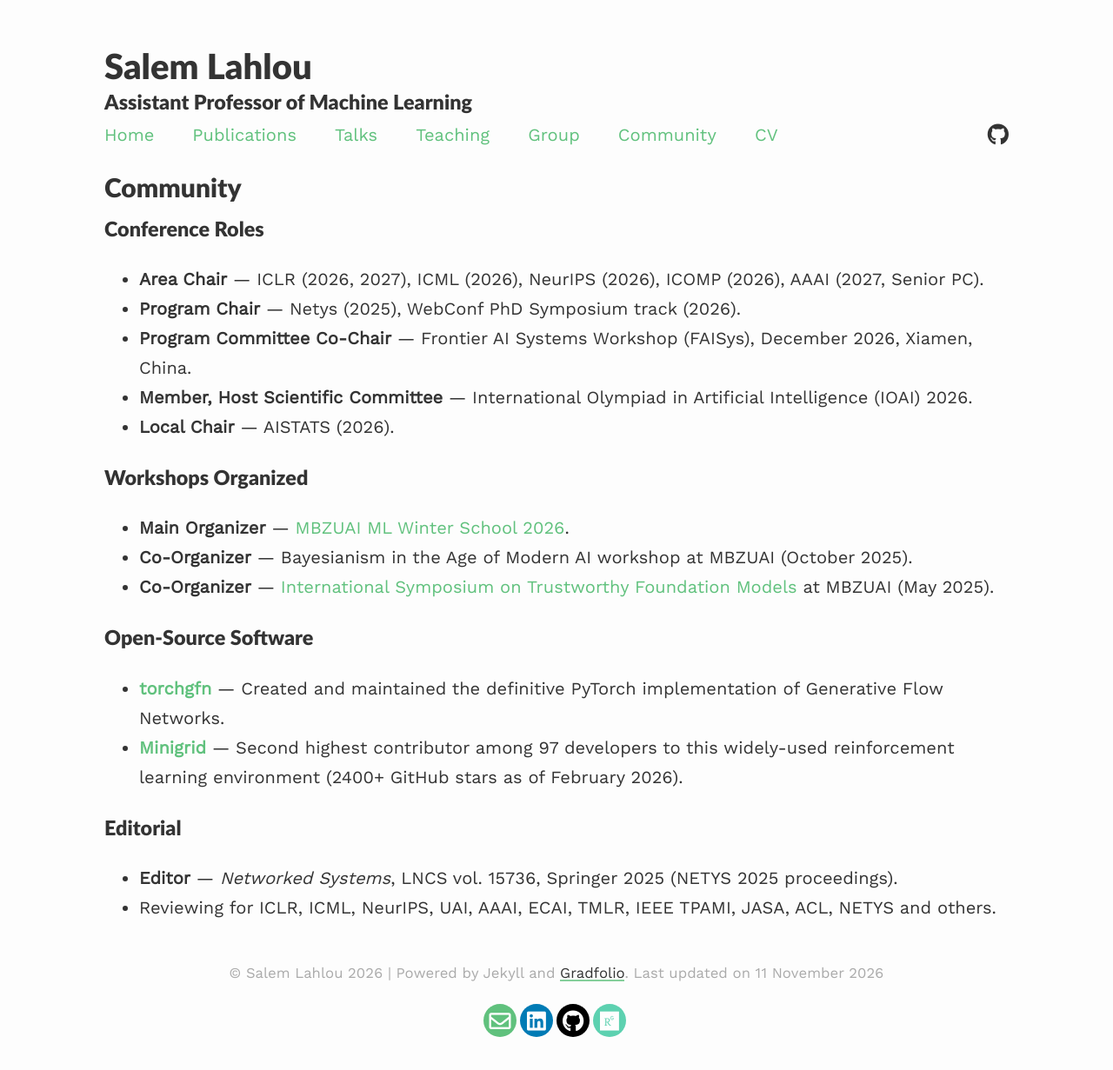
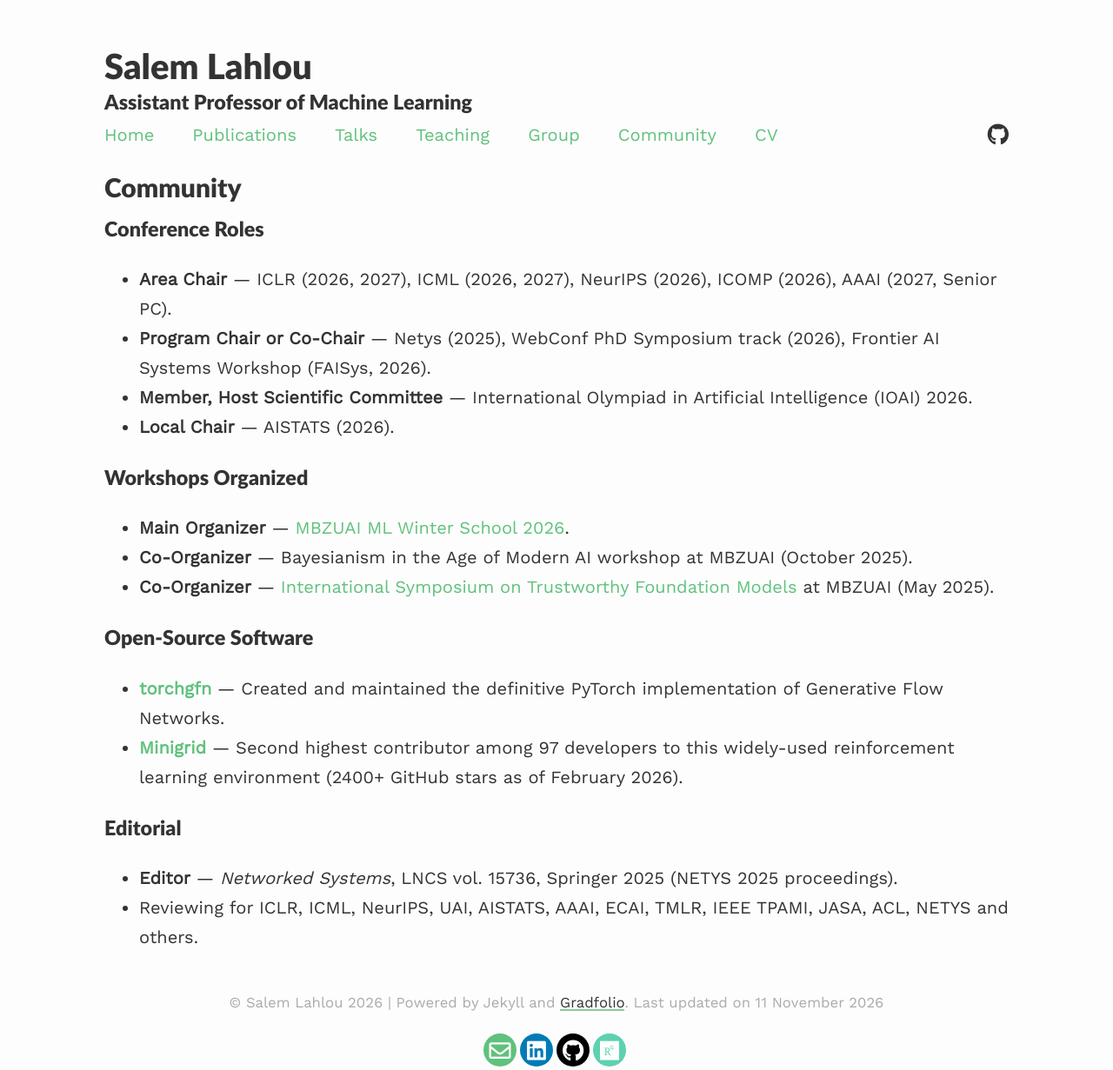
Before and after one commit to saleml/saleml.github.io, a Jekyll site: the page built from _pages/community.md, in a window 1280 px wide. Shown: the whole page at 87% size. Built offline with Jekyll 4.4.1, drawn with Linux system fonts in a browser that asks for light colours; nearby versions of some CDN libraries; a style sheet for code colours, icons or effects is not loaded; before the commit the page ends 1197 px from its top, so only the background shows below that.

Commit message:
Auto-sync from CV repo (c4106d1)

```diff
--- a/_pages/community.md
+++ b/_pages/community.md
@@ -9,9 +9,8 @@ published: true
 
 ### Conference Roles
 
-- **Area Chair** &mdash; ICLR (2026, 2027), ICML (2026), NeurIPS (2026), ICOMP (2026), AAAI (2027, Senior PC).
-- **Program Chair** &mdash; Netys (2025), WebConf PhD Symposium track (2026).
-- **Program Committee Co-Chair** &mdash; Frontier AI Systems Workshop (FAISys), December 2026, Xiamen, China.
+- **Area Chair** &mdash; ICLR (2026, 2027), ICML (2026, 2027), NeurIPS (2026), ICOMP (2026), AAAI (2027, Senior PC).
+- **Program Chair or Co-Chair** &mdash; Netys (2025), WebConf PhD Symposium track (2026), Frontier AI Systems Workshop (FAISys, 2026).
 - **Member, Host Scientific Committee** &mdash; International Olympiad in Artificial Intelligence (IOAI) 2026.
 - **Local Chair** &mdash; AISTATS (2026).
 
@@ -29,4 +28,4 @@ published: true
 ### Editorial
 
 - **Editor** &mdash; *Networked Systems*, LNCS vol. 15736, Springer 2025 (NETYS 2025 proceedings).
-- Reviewing for ICLR, ICML, NeurIPS, UAI, AAAI, ECAI, TMLR, IEEE TPAMI, JASA, ACL, NETYS and others.
+- Reviewing for ICLR, ICML, NeurIPS, UAI, AISTATS, AAAI, ECAI, TMLR, IEEE TPAMI, JASA, ACL, NETYS and others.
--- a/scripts/sync_community.py
+++ b/scripts/sync_community.py
@@ -67,7 +67,7 @@ published: true
 ## Community
 """
 
-FOOTER = """- Reviewing for ICLR, ICML, NeurIPS, UAI, AAAI, ECAI, TMLR, IEEE TPAMI, JASA, ACL, NETYS and others.
+FOOTER = """- Reviewing for ICLR, ICML, NeurIPS, UAI, AISTATS, AAAI, ECAI, TMLR, IEEE TPAMI, JASA, ACL, NETYS and others.
 """
 
 SECTION_TITLES = {
```
Also changed, not shown: 1 other file.
